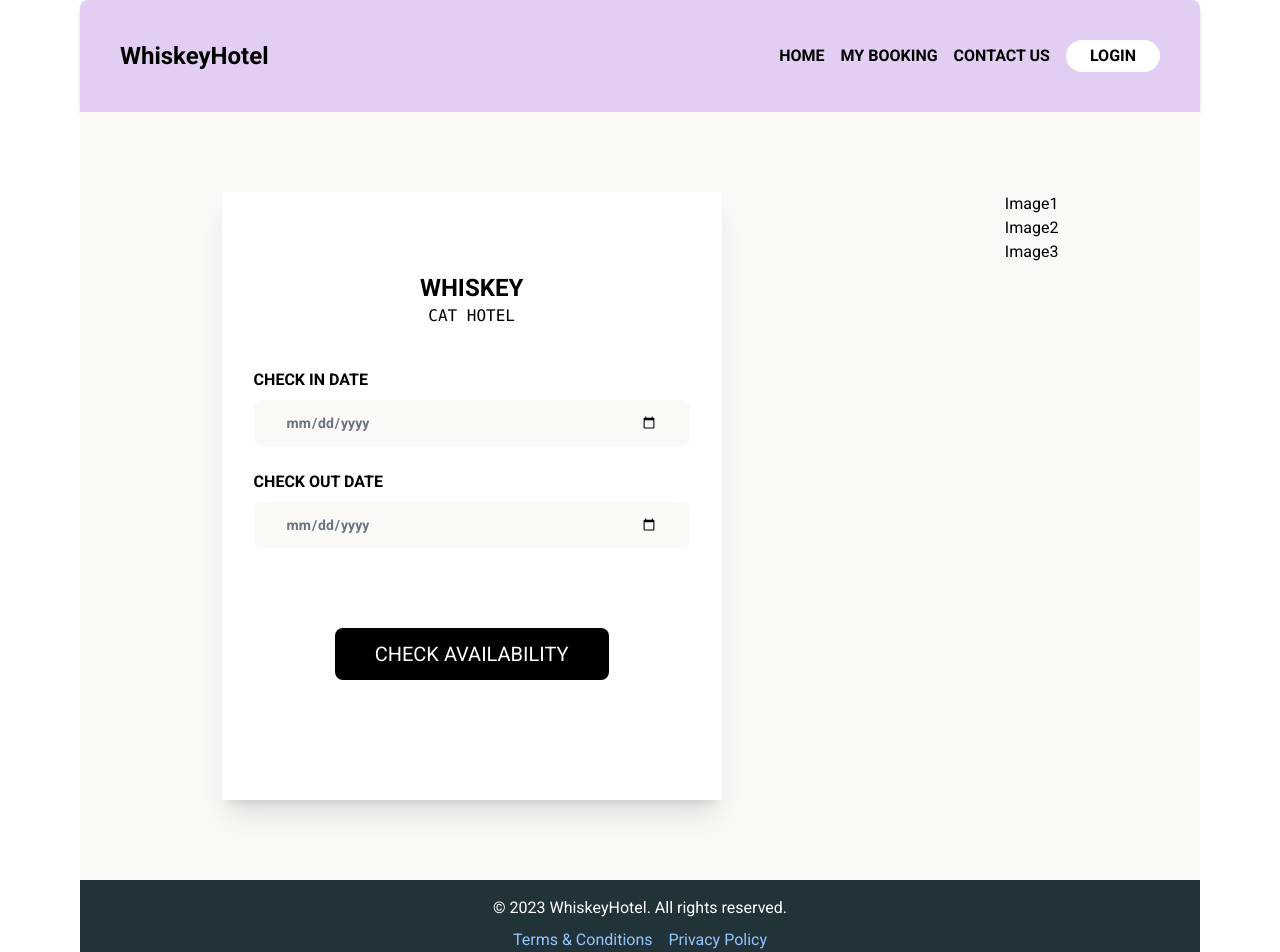
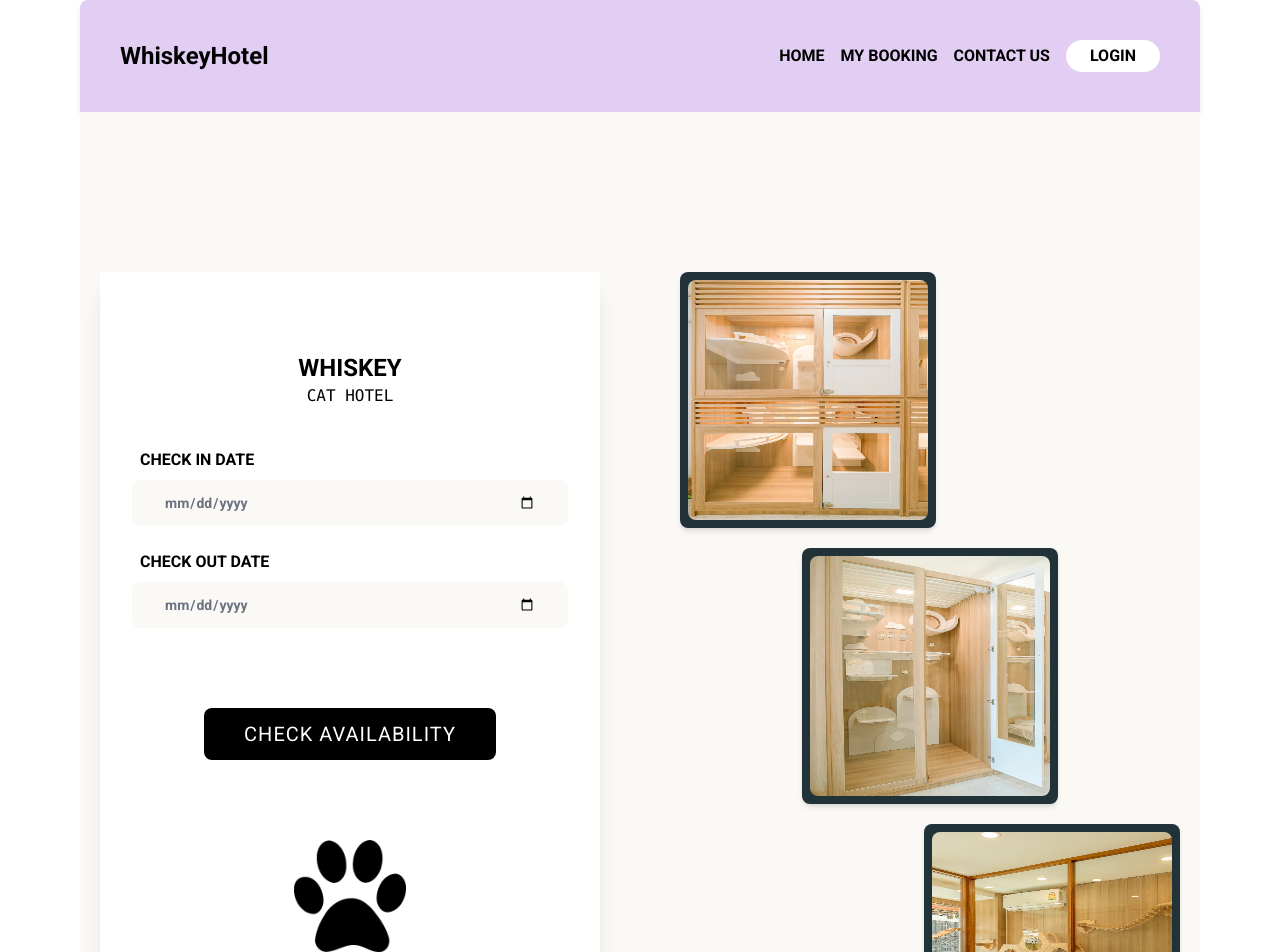
Before and after one commit to pmiapier/whiskeyHotel, a React (Vite) app in the folder app/: page /user/booking in a window 1280 px wide. Shown: the top 952 px of the page. Built offline with nearby package versions, Linux system fonts and the light colour scheme.

Commit message:
completed bookingPage

```diff
--- a/app/src/pages/users/Availability.jsx
+++ b/app/src/pages/users/Availability.jsx
@@ -1,3 +1,9 @@
+import BookingDetails from "./BookingDetails";
+
 export default function Availability() {
-  return <div>Availability </div>;
+  return (
+    <div className="flex justify-center gap-20 bg-offWhite py-40">
+      <BookingDetails />
+    </div>
+  );
 }
--- a/app/src/pages/users/Booking.jsx
+++ b/app/src/pages/users/Booking.jsx
@@ -3,7 +3,7 @@ import BookingImages from "./BookingImages";
 
 export default function Booking() {
   return (
-    <div className="flex justify-around bg-offWhite py-20">
+    <div className="flex justify-center gap-20 bg-offWhite py-40">
       <BookingDetails />
       <BookingImages />
     </div>
--- a/app/src/pages/users/BookingDetails.jsx
+++ b/app/src/pages/users/BookingDetails.jsx
@@ -1,6 +1,7 @@
 // import FormButton from "../../components/forms/FormButton";
 
 import { Link } from "react-router-dom";
+import catImg from "../../assets/catImage/cat07.png";
 
 export default function BookingDetails() {
   return (
@@ -11,14 +12,14 @@ export default function BookingDetails() {
       </div>
       <div className="py-10 grid grid-cols-1 gap-6 font-bold ">
         <div className="grid gap-2">
-          <div>CHECK IN DATE</div>
+          <div className="pl-2">CHECK IN DATE</div>
           <input
             type="date"
             className="bg-offWhite text-sm text-gray-500 py-3 px-8 rounded-lg cursor-pointer"
           ></input>
         </div>
         <div className="grid gap-2">
-          <div>CHECK OUT DATE</div>
+          <div className="pl-2">CHECK OUT DATE</div>
           <input
             type="date"
             className="bg-offWhite text-sm text-gray-500  py-3 px-8 rounded-lg cursor-pointer"
@@ -28,10 +29,13 @@ export default function BookingDetails() {
       <div className="text-center py-10">
         {/* <FormButton>CHECK AVAILABILITY</FormButton> */}
         <Link to="/booking/availability">
-          <button className="bg-black py-3 px-10 rounded-lg text-xl font-normal text-white hover:bg-gridMidnight cursor-pointer">
+          <button className="bg-black py-3 px-10 rounded-lg text-xl font-normal text-white tracking-wider hover:bg-gridMidnight cursor-pointer">
             CHECK AVAILABILITY
           </button>
         </Link>
+        <div className="flex justify-center pt-20">
+          <img src={catImg} className="h-28" />
+        </div>
       </div>
     </div>
   );
--- a/app/src/pages/users/BookingImages.jsx
+++ b/app/src/pages/users/BookingImages.jsx
@@ -1,9 +1,25 @@
+import cozy from "../../assets/roomType/cozy.jpg";
+import chillout from "../../assets/roomType/chillout.jpg";
+import party from "../../assets/roomType/party.jpg";
+
 export default function BookingImages() {
   return (
-    <div>
-      <div>Image1</div>
-      <div>Image2</div>
-      <div>Image3</div>
+    <div className="grid gap-5 " style={{ width: "500px" }}>
+      <div className="flex justify-start">
+        <div className="bg-gridMidnight w-64 h-64 rounded-lg shadow-md flex justify-center items-center">
+          <img src={cozy} className="w-60 h-60 rounded-lg" />
+        </div>
+      </div>
+      <div className="flex justify-center">
+        <div className="bg-gridMidnight w-64 h-64 rounded-lg shadow-md flex justify-center items-center">
+          <img src={chillout} className="w-60 h-60 rounded-lg" />
+        </div>
+      </div>
+      <div className="flex justify-end">
+        <div className="bg-gridMidnight w-64 h-64 rounded-lg shadow-md flex justify-center items-center">
+          <img src={party} className=" w-60 h-60 rounded-lg" />
+        </div>
+      </div>
     </div>
   );
 }
```
